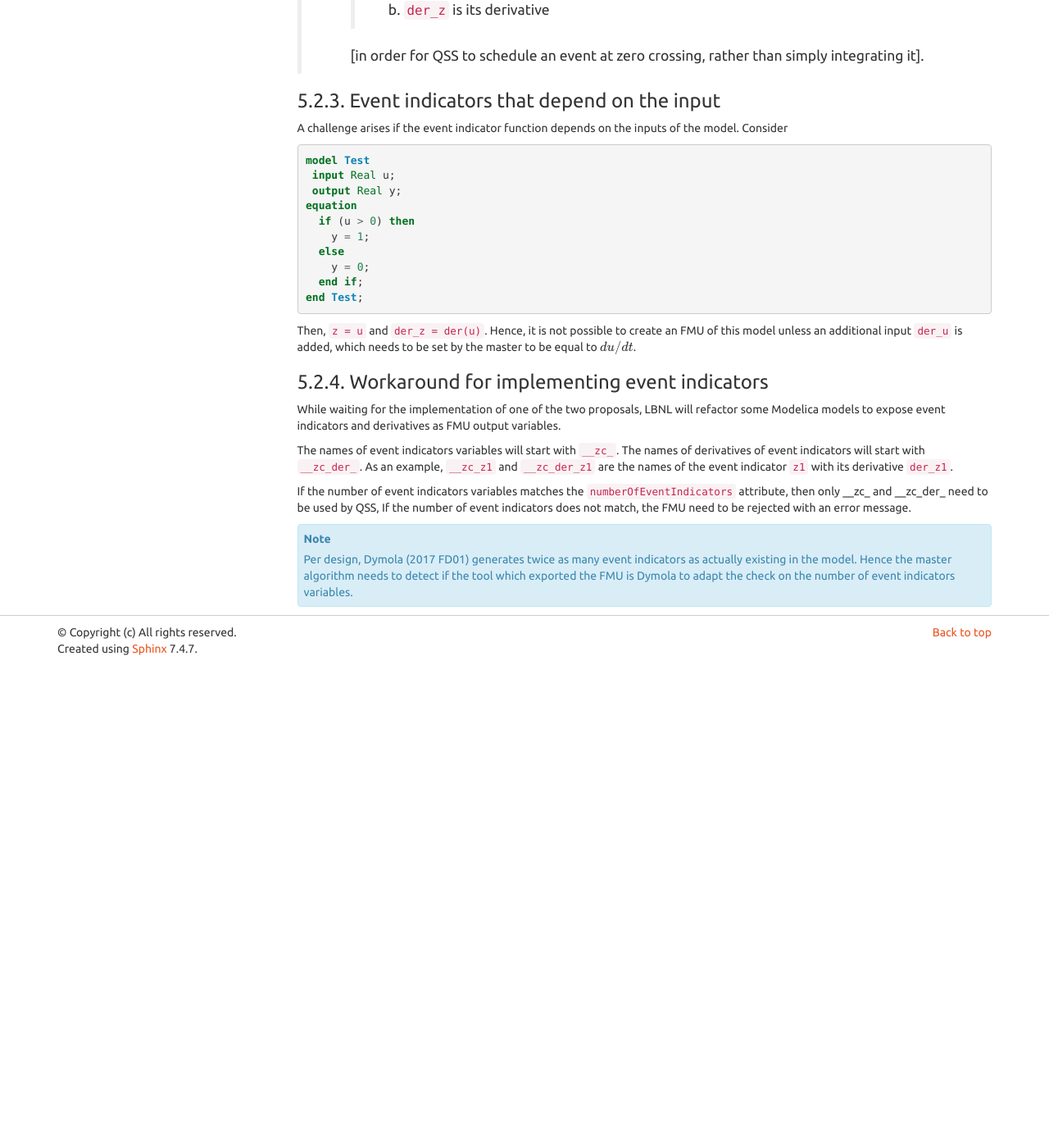
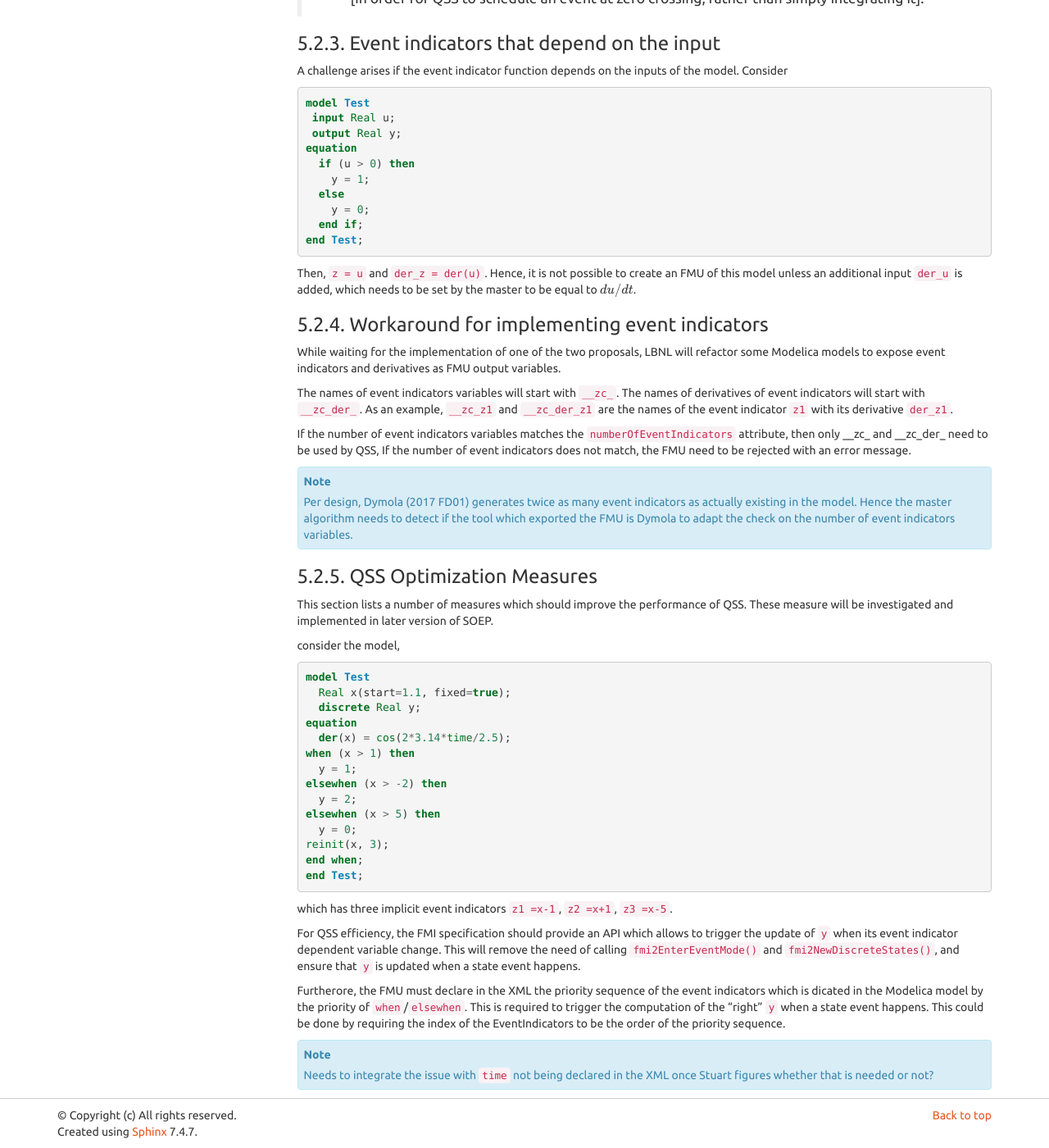
Before and after one commit to lbl-srg/soep, a Sphinx documentation site: the page built from doc-design/source/softwareArchitecture.rst, in a window 1280 px wide and 1400 px high, scrolled down 12807 px. Shown: the whole window at 82% size. Built offline with Sphinx 7.4.7, drawn with Linux system fonts in a browser that asks for light colours; cross-references to code outside the pages are shown as plain code; before the commit the page ends 13618 px from its top, so only the background shows below that; some of the changed text lies outside the part shown.

Commit message:
Updated doc

```diff
--- a/doc-design/source/softwareArchitecture.rst
+++ b/doc-design/source/softwareArchitecture.rst
@@ -494,3 +489,45 @@ If the number of event indicators does not match, the FMU need to be rejected wi
   Per design, Dymola (2017 FD01) generates twice as many event indicators as actually existing in the model.
   Hence the master algorithm needs to detect if the tool which exported the FMU is Dymola
   to adapt the check on the number of event indicators variables.
+
+QSS Optimization Measures
+~~~~~~~~~~~~~~~~~~~~~~~~~
+
+This section lists a number of measures which should improve the performance of QSS.
+These measure will be investigated and implemented in later version of SOEP.
+
+consider the model,
+
+.. code-block:: modelica
+
+    model Test
+      Real x(start=1.1, fixed=true);
+      discrete Real y;
+    equation
+      der(x) = cos(2*3.14*time/2.5);
+    when (x > 1) then
+      y = 1;
+    elsewhen (x > -2) then
+      y = 2;
+    elsewhen (x > 5) then
+      y = 0;
+    reinit(x, 3);
+    end when;
+    end Test;
+
+which has three implicit event indicators ``z1 =x-1``,
+``z2 =x+1``, ``z3 =x-5``.
+
+For QSS efficiency, the FMI specification should provide an API which allows to
+trigger the update of ``y`` when its event indicator dependent variable change.
+This will remove the need of calling ``fmi2EnterEventMode()`` and ``fmi2NewDiscreteStates()``,
+and ensure that ``y`` is updated when a state event happens.
+
+Furtherore, the FMU must declare in the XML the priority sequence of the event indicators
+which is dicated in the Modelica model by the priority of ``when``/``elsewhen``.
+This is required to trigger the computation of the "right" ``y`` when a state event happens.
+This could be done by requiring the index of the EventIndicators to be the order of the priority sequence.
+
+.. note::
+
+  Needs to integrate the issue with ``time`` not being declared in the XML once Stuart figures whether that is needed or not?
```
Also changed, not shown: other parts of doc-design/source/softwareArchitecture.rst (+0 -5 lines).
